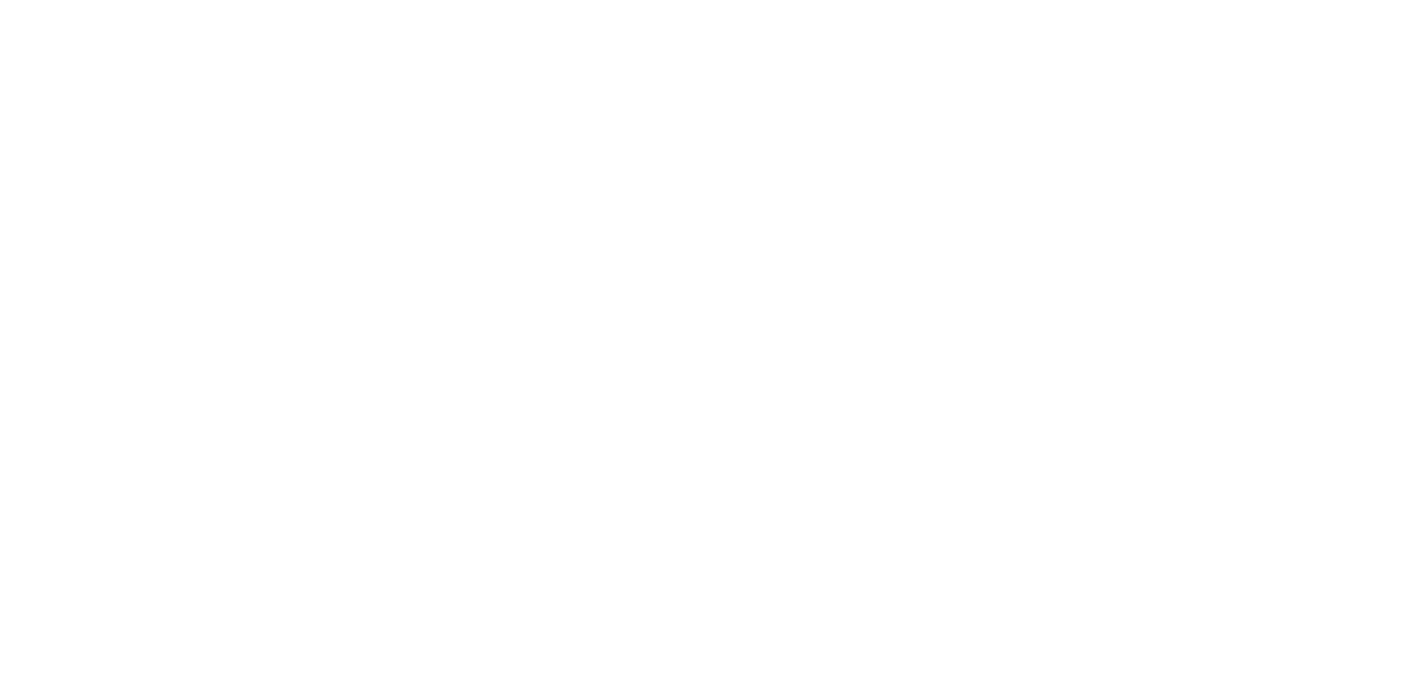
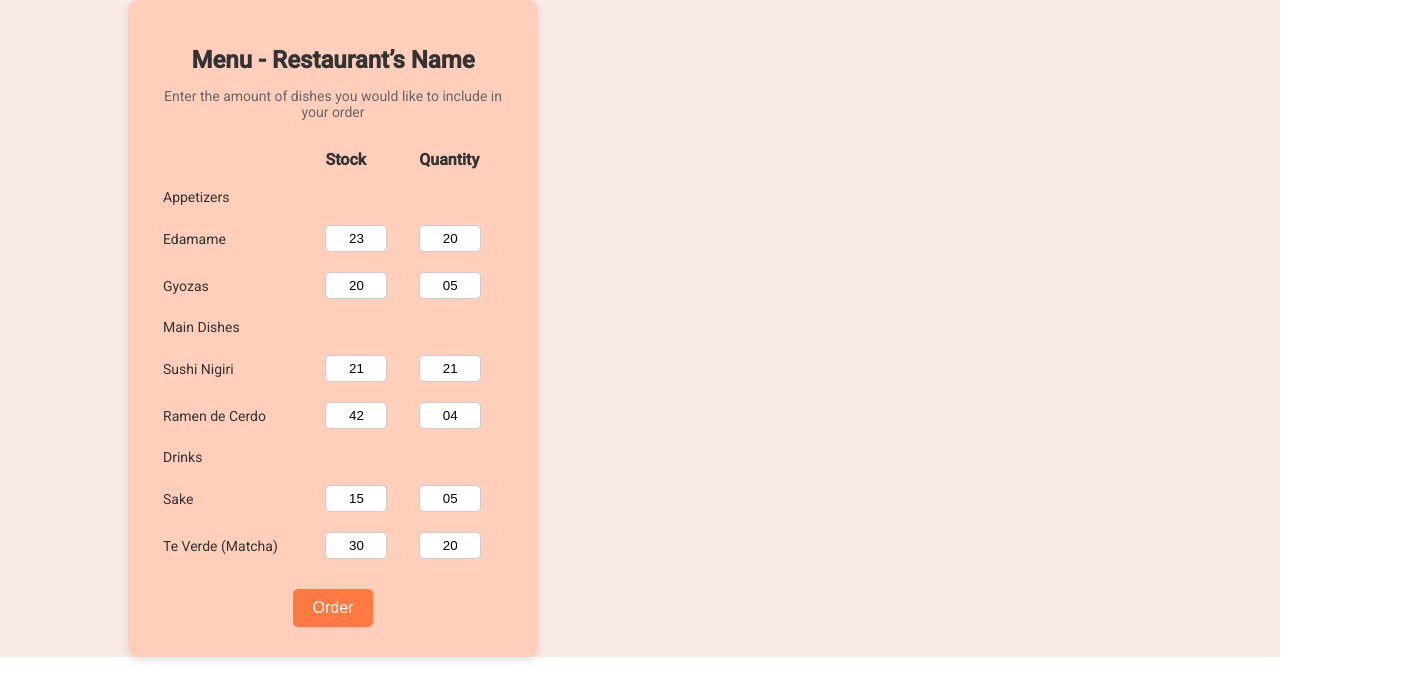
Before and after one commit to UPC-PRE-SI729-2402-WX51-G1-Verduritas/GastroGo-FrontEnd, an Angular app: page /menu in a window 1280 px wide. Before the commit this address led to /. Shown: the top 700 px of the page, 1408 px wide, since content can reach past the window. Built offline with nearby package versions, Linux system fonts and the light colour scheme.

Commit message:
feat(menu): create view menu

```diff
--- a/src/app/app.routes.ts
+++ b/src/app/app.routes.ts
@@ -22,6 +22,7 @@ import {JoinATeamComponent} from "./workers/team-activities/components/join-a-te
 import {CreateTeamComponent} from "./workers/team-activities/components/create-team/create-team.component";
 import {LeaderComponent} from "./workers/team-activities/pages/leader/leader.component";
 import {MemberComponent} from "./workers/team-activities/pages/member/member.component";
+import {MenuComponent} from "./restaurants/menu/pages/menu/menu/menu.component";
 export const routes: Routes = [
   {path:'home',component: HomeComponent},
   {path:'profile',component: ProfileComponent},
@@ -43,7 +44,9 @@ export const routes: Routes = [
   {path: 'sign-up-restaurant', component: SignUpRestaurantComponent},
   {path: 'sign-up-workers', component: SignUpWorkersComponent},
   {path: 'successful-recover-password', component: SuccessfulRecoverPasswordComponent},
+  {path: 'menu', component: MenuComponent},
   {path: '', redirectTo: 'log-in', pathMatch: 'full' },
   { path:'order-details-restaurant',component: OrderDetailsRestaurantComponent},
 
+
 ];
--- /dev/null
+++ b/src/app/restaurants/menu/pages/menu/menu/menu.component.css
@@ -0,0 +1,71 @@
+.menu-container {
+  display: flex;
+  flex-basis: content;
+  flex-direction: column;
+  justify-content: center;
+  padding-left: 10%;
+  width: 100%;
+  height: 100%;
+}
+.menu-sub-container{
+  background-color: #FFCFBB;
+  padding: 30px;
+  border-radius: 10px;
+  box-shadow: 0 4px 8px rgba(0, 0, 0, 0.1);
+  text-align: center;
+  width: 350px;
+}
+h1 {
+  font-size: 24px;
+  margin-bottom: 5px;
+  color: #333;
+}
+
+p {
+  font-size: 14px;
+  margin-bottom: 20px;
+  color: #666;
+}
+
+table {
+  width: 100%;
+  border-collapse: collapse;
+  margin-bottom: 20px;
+}
+
+th, td {
+  text-align: left;
+  padding: 10px 5px;
+  font-size: 16px;
+}
+
+thead th {
+  color: #333;
+}
+
+tbody td {
+  font-size: 14px;
+  color: #333;
+}
+
+input {
+  width: 50px;
+  text-align: center;
+  padding: 5px;
+  border: 1px solid #ccc;
+  border-radius: 5px;
+}
+
+button {
+  background-color: #ff7a42;
+  color: #fff;
+  border: none;
+  padding: 10px 20px;
+  border-radius: 5px;
+  cursor: pointer;
+  font-size: 16px;
+}
+
+button:hover {
+  background-color: #ff5e1a;
+}
--- /dev/null
+++ b/src/app/restaurants/menu/pages/menu/menu/menu.component.html
@@ -0,0 +1,59 @@
+<div class="menu-container">
+  <div class="menu-sub-container">
+    <h1>Menu - Restaurant’s Name</h1>
+    <p>Enter the amount of dishes you would like to include in your order</p>
+
+    <table>
+      <thead>
+      <tr>
+        <th></th>
+        <th>Stock</th>
+        <th>Quantity</th>
+      </tr>
+      </thead>
+      <tbody>
+      <tr>
+        <td>Appetizers</td>
+      </tr>
+      <tr>
+        <td>Edamame</td>
+        <td><input type="text" value="23" readonly></td>
+        <td><input type="text" value="20"></td>
+      </tr>
+      <tr>
+        <td>Gyozas</td>
+        <td><input type="text" value="20" readonly></td>
+        <td><input type="text" value="05"></td>
+      </tr>
+      <tr>
+        <td>Main Dishes</td>
+      </tr>
+      <tr>
+        <td>Sushi Nigiri</td>
+        <td><input type="text" value="21" readonly></td>
+        <td><input type="text" value="21"></td>
+      </tr>
+      <tr>
+        <td>Ramen de Cerdo</td>
+        <td><input type="text" value="42" readonly></td>
+        <td><input type="text" value="04"></td>
+      </tr>
+      <tr>
+        <td>Drinks</td>
+      </tr>
+      <tr>
+        <td>Sake</td>
+        <td><input type="text" value="15" readonly></td>
+        <td><input type="text" value="05"></td>
+      </tr>
+      <tr>
+        <td>Te Verde (Matcha)</td>
+        <td><input type="text" value="30" readonly></td>
+        <td><input type="text" value="20"></td>
+      </tr>
+      </tbody>
+    </table>
+
+    <button>Order</button>
+  </div>
+</div>
```
Also changed, not shown: src/app/restaurants/menu/pages/menu/menu/menu.component.ts (added, +12 -0 lines), 1 other file (tests, documents, lock files or other folders).
